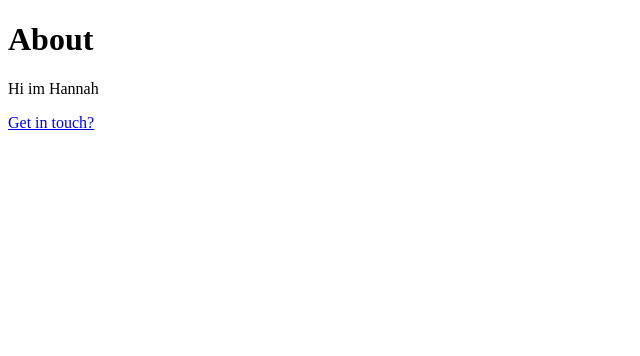
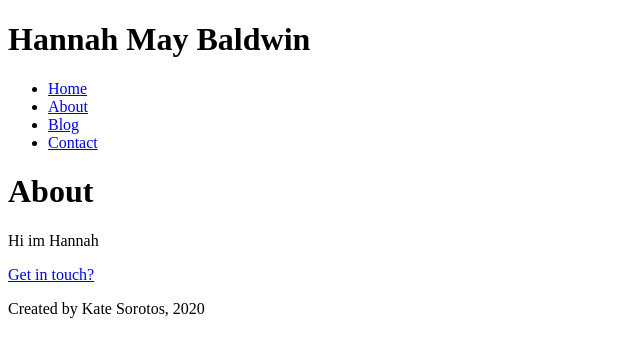
Before and after one commit to katesorotos/gatsby-blog-hannah, a Gatsby site: page /about in a window 1280 px wide. Shown: the whole page, without its empty margins (0-640 px from the left). Built offline with nearby package versions, Linux system fonts and the light colour scheme; Gatsby itself is replaced by a stand-in of ours.

Commit message:
hannah-blog: navigation setup

```diff
--- /dev/null
+++ b/src/components/footer.js
@@ -0,0 +1,11 @@
+import React from 'react';
+
+const footer = () => {
+    return (
+        <footer>
+            <p>Created by Kate Sorotos, 2020</p>
+        </footer>
+    )
+}
+
+export default footer;
--- /dev/null
+++ b/src/components/header.js
@@ -0,0 +1,20 @@
+import React from 'react';
+import { Link } from 'gatsby';
+
+const header = () => {
+    return (
+        <header>
+            <h1>Hannah May Baldwin</h1>
+            <nav>
+                <ul>
+                    <li><Link to='/'>Home</Link></li>
+                    <li><Link to='/about'>About</Link></li>
+                    <li><Link to='/blog'>Blog</Link></li>
+                    <li><Link to='/contact'>Contact</Link></li>
+                </ul>
+            </nav>
+        </header>
+    )
+}
+
+export default header;
--- a/src/pages/about.js
+++ b/src/pages/about.js
@@ -1,12 +1,16 @@
 import React from 'react';
 import { Link } from 'gatsby';
+import Footer from '../components/footer';
+import Header from '../components/header';
 
 const aboutPage = () => {
     return (
         <div>
+            <Header/>
             <h1>About</h1>
             <p>Hi im Hannah</p>
             <p><Link to='/contact'>Get in touch?</Link></p>
+            <Footer/>
         </div>
     )
 }
--- a/src/pages/blog.js
+++ b/src/pages/blog.js
@@ -1,10 +1,14 @@
 import React from 'react';
+import Footer from '../components/footer';
+import Header from '../components/header';
 
 const blogPage = () => {
     return (
         <div>
+            <Header/>
             <h1>Blog</h1>
             <p>Posts</p>
+            <Footer/>
         </div>
     )
 }
--- a/src/pages/contact.js
+++ b/src/pages/contact.js
@@ -1,10 +1,14 @@
 import React from 'react';
+import Footer from '../components/footer';
+import Header from '../components/header';
 
 const contactPage = () => {
     return (
         <div>
+            <Header/>
             <h1>Contact</h1>
             <p>Follow me on instagram - <a href="https://www.instagram.com/kate_sorotos/" target='_blank'>@katesorotos</a></p>
+            <Footer/>
         </div>
     )
 }
--- a/src/pages/index.js
+++ b/src/pages/index.js
@@ -1,12 +1,16 @@
 import React from "react";
 import { Link } from 'gatsby';
+import Footer from '../components/footer';
+import Header from '../components/header';
 
 const indexPage = () => {
     return (
         <div>
+            <Header/>
             <h1>Hannah Blog</h1>
             <h2>This is my blog</h2>
             <p><Link to='/contact'>Get in touch?</Link></p>
+            <Footer/>
         </div>
     )
 }
```
